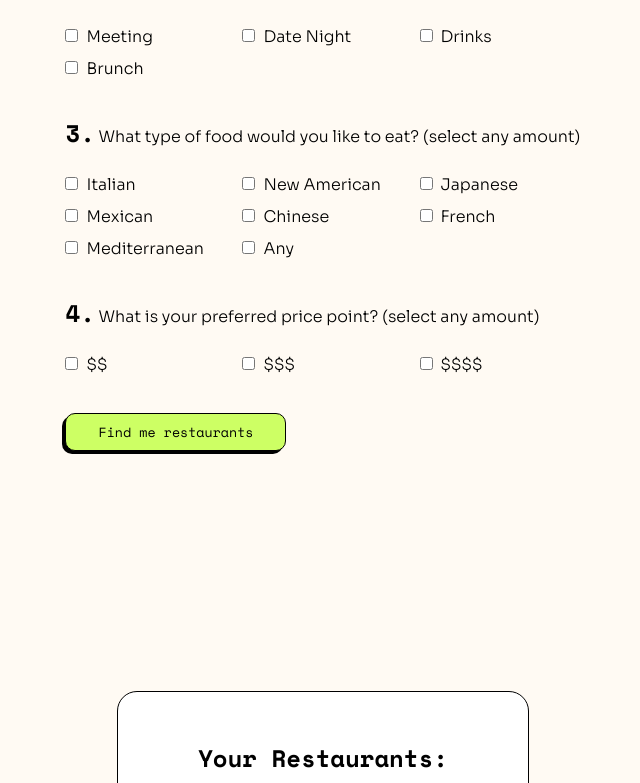
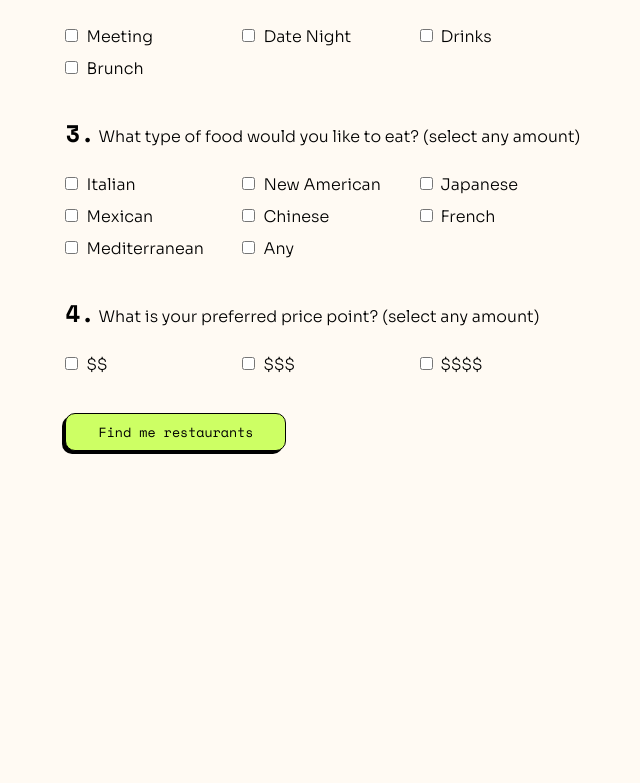
Before and after one commit to ajasinger/dinner-app, a Next.js app: page / in a window 1280 px wide. Shown: the part 555-1338 px from the top of the page, without its empty margins (317-957 px from the left). After the commit the page ends 1166 px from the top, so only its background shows below. Built offline with nearby package versions, Linux system fonts and the light colour scheme.

Commit message:
remove AnswerBlock from home page

```diff
--- a/pages/index.js
+++ b/pages/index.js
@@ -19,7 +19,6 @@ export default function Home() {
       <main className={styles.main}>
         < HeaderBlock />
         < FormBlock />
-        < AnswerBlock />
       </main>
     </div>
   )
```
